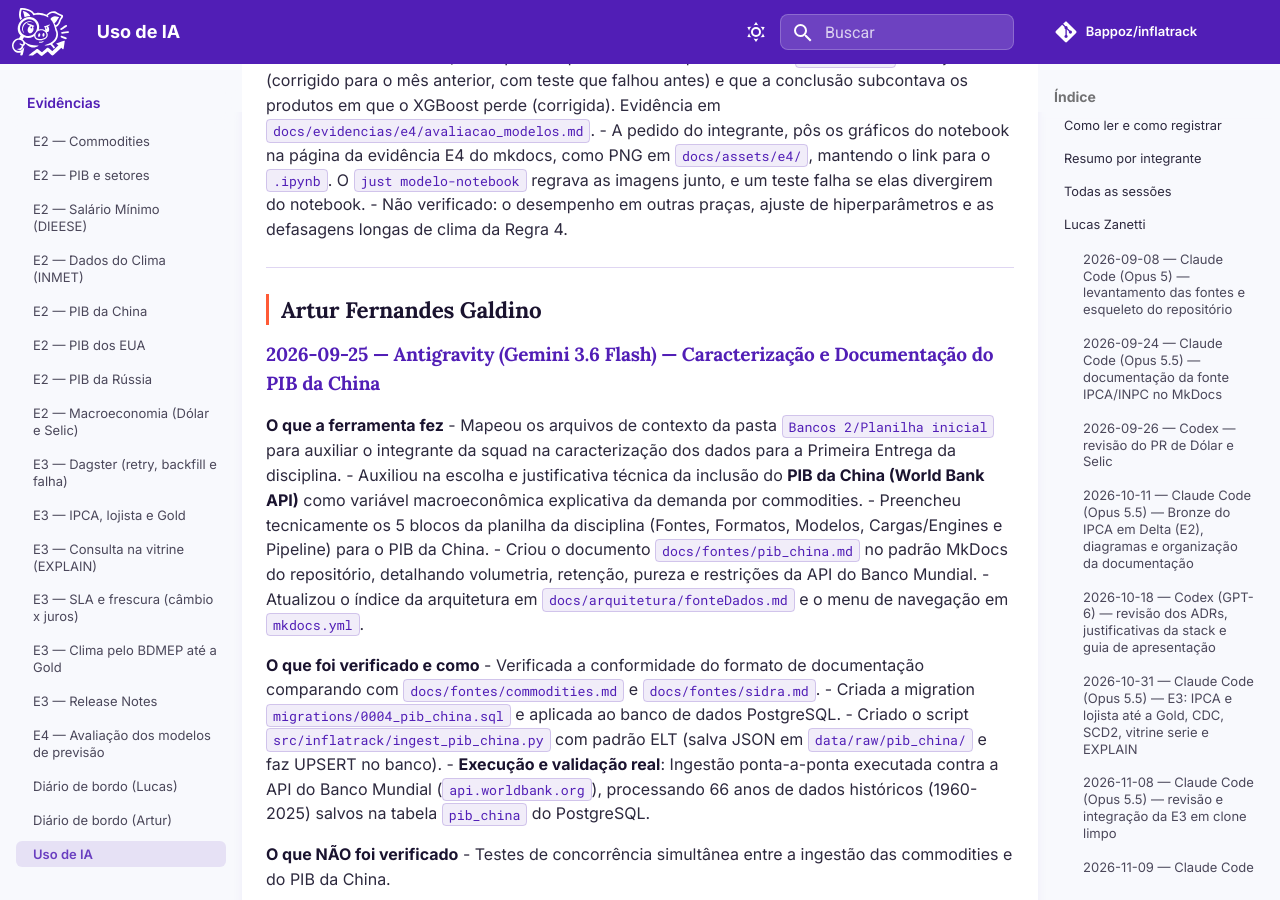
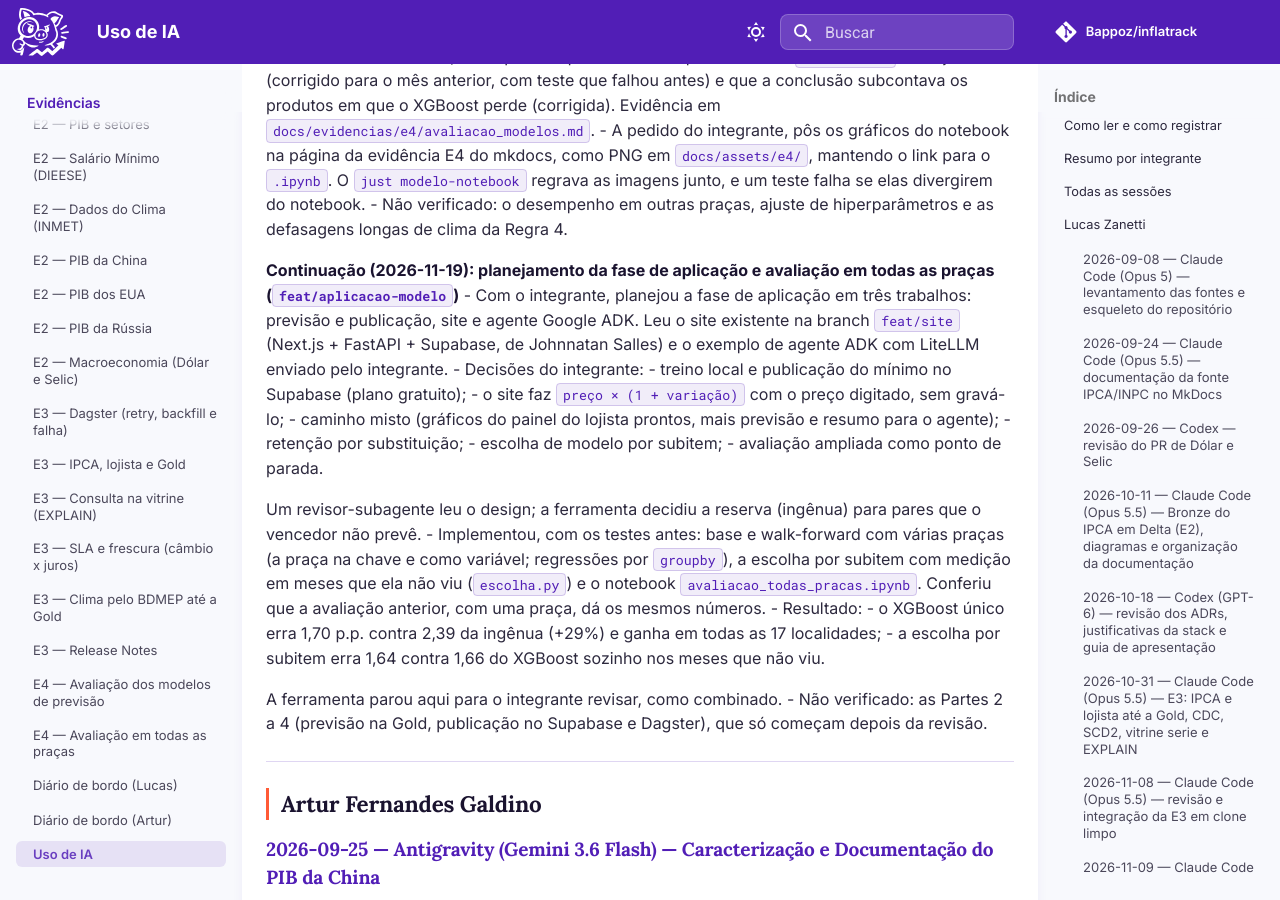
Before and after one commit to Bappoz/inflatrack, an MkDocs documentation site: the page built from docs/evidencias/uso_ia.md, in a window 1280 px wide and 900 px high, scrolled down 39138 px. Built offline with MkDocs 1.6.1 and Material for MkDocs 9.7.7, drawn with Linux system fonts in a browser that asks for light colours; comment, search, counter and statistics services are not loaded.

Commit message:
feat(predicao): evaluation across every praça and subitem

```diff
--- a/AI-USAGE.md
+++ b/AI-USAGE.md
@@ -1410,6 +1410,25 @@ de tarefas nessa linha.
 - A pedido do integrante, pôs os gráficos do notebook na página da evidência E4 do mkdocs, como PNG em `docs/assets/e4/`, mantendo o link para o `.ipynb`. O `just modelo-notebook` regrava as imagens junto, e um teste falha se elas divergirem do notebook.
 - Não verificado: o desempenho em outras praças, ajuste de hiperparâmetros e as defasagens longas de clima da Regra 4.
 
+**Continuação (2026-11-19): planejamento da fase de aplicação e avaliação em todas as praças (`feat/aplicacao-modelo`)**
+- Com o integrante, planejou a fase de aplicação em três trabalhos: previsão e publicação, site e agente Google ADK. Leu o site existente na branch `feat/site` (Next.js + FastAPI + Supabase, de Johnnatan Salles) e o exemplo de agente ADK com LiteLLM enviado pelo integrante.
+- Decisões do integrante:
+  - treino local e publicação do mínimo no Supabase (plano gratuito);
+  - o site faz `preço × (1 + variação)` com o preço digitado, sem gravá-lo;
+  - caminho misto (gráficos do painel do lojista prontos, mais previsão e resumo para o agente);
+  - retenção por substituição;
+  - escolha de modelo por subitem;
+  - avaliação ampliada como ponto de parada.
+
+  Um revisor-subagente leu o design; a ferramenta decidiu a reserva (ingênua) para pares que o vencedor não prevê.
+- Implementou, com os testes antes: base e walk-forward com várias praças (a praça na chave e como variável; regressões por `groupby`), a escolha por subitem com medição em meses que ela não viu (`escolha.py`) e o notebook `avaliacao_todas_pracas.ipynb`. Conferiu que a avaliação anterior, com uma praça, dá os mesmos números.
+- Resultado:
+  - o XGBoost único erra 1,70 p.p. contra 2,39 da ingênua (+29%) e ganha em todas as 17 localidades;
+  - a escolha por subitem erra 1,64 contra 1,66 do XGBoost sozinho nos meses que não viu.
+
+  A ferramenta parou aqui para o integrante revisar, como combinado.
+- Não verificado: as Partes 2 a 4 (previsão na Gold, publicação no Supabase e Dagster), que só começam depois da revisão.
+
 ---
 
 ## Artur Fernandes Galdino
--- a/mkdocs.yml
+++ b/mkdocs.yml
@@ -123,6 +123,7 @@ nav:
     - E3 — Clima pelo BDMEP até a Gold: evidencias/e3/clima_bdmep.md
     - E3 — Release Notes: evidencias/e3/release_notes.md
     - E4 — Avaliação dos modelos de previsão: evidencias/e4/avaliacao_modelos.md
+    - E4 — Avaliação em todas as praças: evidencias/e4/avaliacao_todas_pracas.md
     - Diário de bordo (Lucas): diario/lucas.md
     - Diário de bordo (Artur): diario/artur.md
     - Uso de IA: evidencias/uso_ia.md
```
Also changed, not shown: docs/evidencias/e4/avaliacao_todas_pracas.md (added, +60 -0 lines), docs/assets/e4/escolha_por_subitem.png (added), docs/assets/e4/ganho_xgboost_por_praca.png (added), 5 other files.
